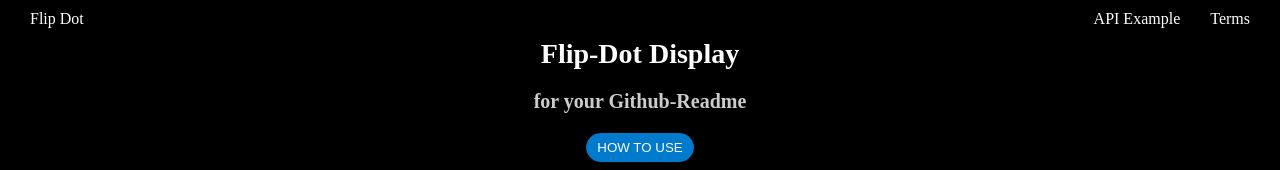
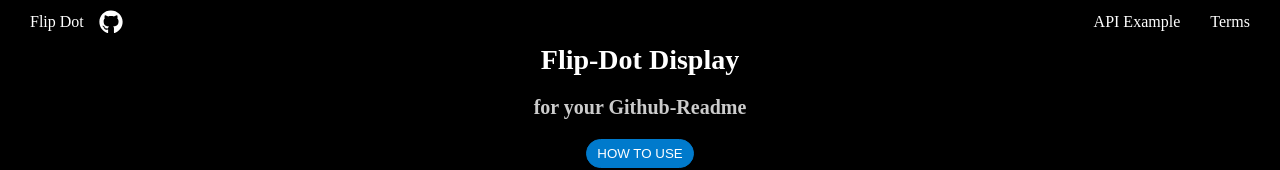
Before and after one commit to Hangeol-Chang/flipdot, a Next.js app: page / in a window 1280 px wide. Shown: the top 170 px of the page. Built offline with nearby package versions, Linux system fonts and the light colour scheme.

Commit message:
add link at header

```diff
--- a/components/layout/header.js
+++ b/components/layout/header.js
@@ -2,6 +2,7 @@
 import styled from 'styled-components'
 import Image from 'next/image';
 import Link from 'next/link';
+import { FaGithub } from 'react-icons/fa';
 
 const StyledHeader = styled.div`
     background : black;
@@ -33,6 +34,11 @@
                         justifyContent: 'space-between',
                     }}
                 >
+                    <div style={{
+                        display: 'flex',
+                        alignItems: 'center',
+                        gap: '15px'
+                    }}>
                         <Link href='/'>
                             <div style={{
                                 display : 'flex',
@@ -41,6 +47,23 @@
                                 Flip Dot
                             </div>
                         </Link>
+                        <a
+                            href="https://github.com/Hangeol-Chang/flipdot"
+                            target="_blank"
+                            rel="noopener noreferrer"
+                            style={{
+                                color: 'white',
+                                display: 'flex',
+                                alignItems: 'center',
+                                textDecoration: 'none',
+                                transition: 'opacity 0.2s'
+                            }}
+                            onMouseOver={(e) => e.currentTarget.style.opacity = '0.7'}
+                            onMouseOut={(e) => e.currentTarget.style.opacity = '1'}
+                        >
+                            <FaGithub size={24} />
+                        </a>
+                    </div>
 
                     <div
                         style={{
```
Lines whose indentation alone changed are shown as unchanged.
